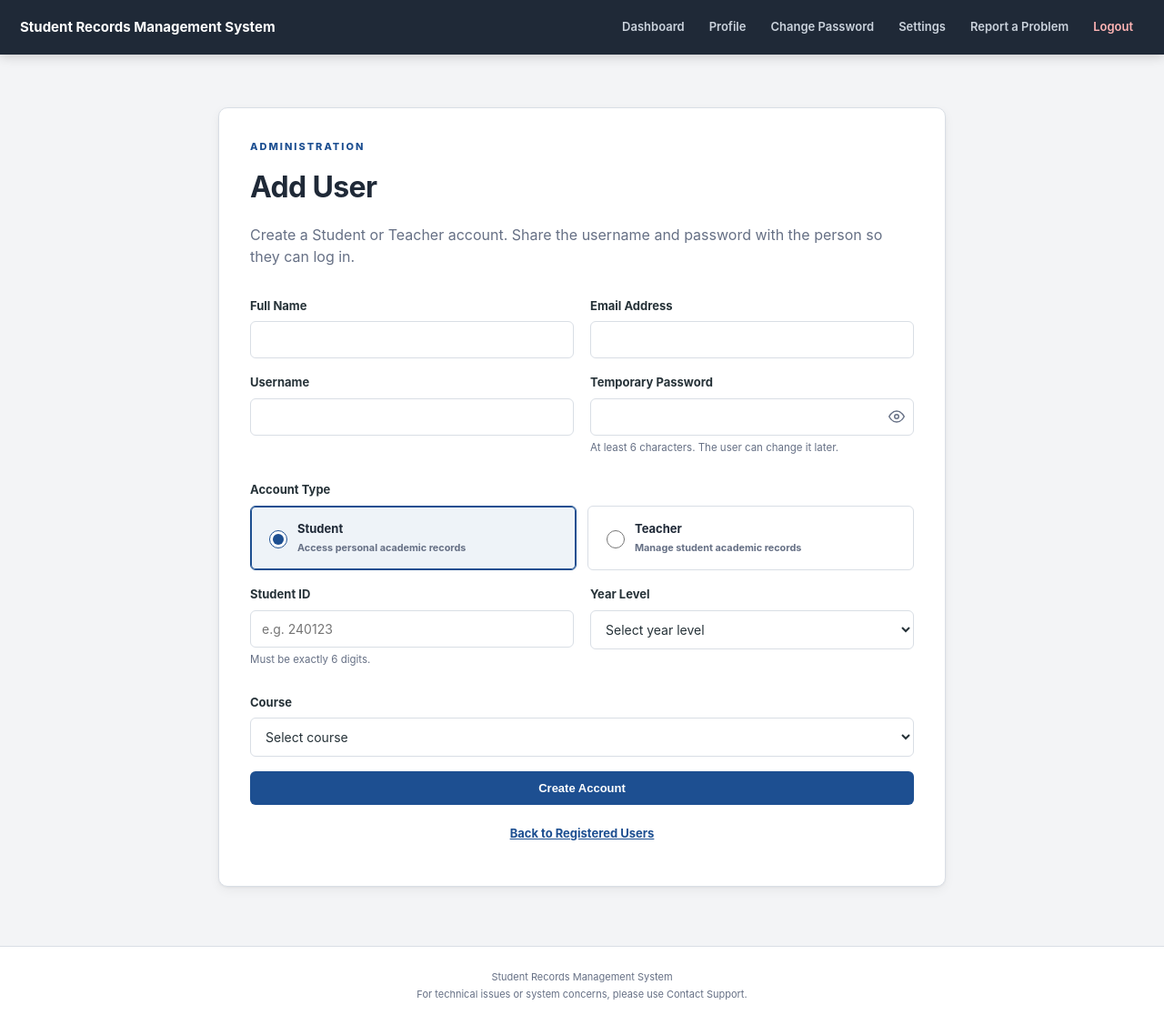
After one commit to azinethdawntubat-cloud/acadex, a Flask app: page /admin/add-user in a window 1280 px wide. The commit adds this page. Shown: the whole page at 91% size. Run offline with Flask 3, Linux system fonts and the light colour scheme; the visitor is signed in with stand-in values (Sample User, id 1).

Commit message:
Add files via upload

```diff
--- a/app.py
+++ b/app.py
@@ -2,7 +2,10 @@ import base64
 import re
 from difflib import SequenceMatcher
 
-from flask import Flask, render_template, request, redirect, url_for, session, flash
+from flask import (
+    Flask, render_template, request, redirect, url_for, session, flash,
+    send_from_directory
+)
 from werkzeug.security import generate_password_hash, check_password_hash
 from functools import wraps
 
@@ -325,6 +328,95 @@ def filter_students_for_teacher(teacher, args):
     return result, selected_course, selected_year, student_id_search
 
 
+def email_taken(email):
+    """Login accepts an email address, so emails must be unique too."""
+    email = email.strip().lower()
+    return any(u["email"].lower() == email for u in users)
+
+
+def create_account_from_form(form):
+    """
+    Validate the account form (shared by public Sign Up and the admin's
+    Add User page), then append the new account to `users`.
+
+    Returns the new user dict. Raises ValueError with a friendly message
+    when something is wrong, so callers just flash it.
+    """
+    global next_user_id
+
+    name = form.get("name", "").strip()
+    email = form.get("email", "").strip()
+    username = form.get("username", "").strip()
+    password = form.get("password", "")
+    role = form.get("role", "").strip().lower()
+    student_id = form.get("student_id", "").strip()
+    year_level = form.get("year_level", "").strip()
+    course = form.get("course", "").strip()
+
+    if not name or not email or not username or not password:
+        raise ValueError("Please fill in all required fields.")
+
+    if len(password) < 6:
+        raise ValueError("Password must be at least 6 characters.")
+
+    if role not in ("student", "teacher"):
+        raise ValueError("Please select Student or Teacher.")
+
+    if find_user_by_username(username):
+        raise ValueError("Username is already taken.")
+
+    if email_taken(email):
+        raise ValueError("Email address is already registered.")
+
+    if role == "student":
+        if not student_id:
+            raise ValueError("Student ID is required for students.")
+
+        if not STUDENT_ID_PATTERN.fullmatch(student_id):
+            raise ValueError("Student ID must be exactly 6 digits.")
+
+        if not year_level:
+            raise ValueError("Please select the year level.")
+
+        if year_level not in YEAR_LEVELS:
+            raise ValueError("Please select a valid year level.")
+
+        if course not in COURSES:
+            raise ValueError("Please select a valid course.")
+
+        # Prevent duplicate student IDs.
+        if student_id_taken(student_id):
+            raise ValueError("Student ID is already registered.")
+
+    else:
+        # Teachers do not choose a course. The administrator
+        # assigns their courses and year levels after the account exists.
+        student_id = ""
+        year_level = ""
+        course = ""
+
+    new_user = {
+        "id": next_user_id,
+        "name": name,
+        "email": email,
+        "username": username,
+        "password": generate_password_hash(password),
+        "role": role,
+        "student_id": student_id,
+        "year_level": year_level,
+        "course": course
+    }
+
+    if role == "teacher":
+        # Course + year level pairs assigned by the admin.
+        new_user["assignments"] = []
+
+    users.append(new_user)
+    next_user_id += 1
+
+    return new_user
+
+
 # ============================================================
 # LOGIN / ROLE PROTECTION
 # ============================================================
@@ -404,74 +496,9 @@ def index():
 
 @app.route("/signup", methods=["GET", "POST"])
 def signup():
-    global next_user_id
-
     if request.method == "POST":
         try:
-            name = request.form.get("name", "").strip()
-            email = request.form.get("email", "").strip()
-            username = request.form.get("username", "").strip()
-            password = request.form.get("password", "")
-            role = request.form.get("role", "").strip().lower()
-            student_id = request.form.get("student_id", "").strip()
-            year_level = request.form.get("year_level", "").strip()
-            course = request.form.get("course", "").strip()
-
-            if not name or not email or not username or not password:
-                raise ValueError("Please fill in all required fields.")
-
-            if len(password) < 6:
-                raise ValueError("Password must be at least 6 characters.")
-
-            # Public sign-up is only for students and teachers.
-            if role not in ("student", "teacher"):
-                raise ValueError("Please select Student or Teacher.")
-
-            if find_user_by_username(username):
-                raise ValueError("Username is already taken.")
-
-            if role == "student":
-                if not student_id:
-                    raise ValueError("Student ID is required for students.")
-
-                if not STUDENT_ID_PATTERN.fullmatch(student_id):
-                    raise ValueError("Student ID must be exactly 6 digits.")
-
-                if not year_level:
-                    raise ValueError("Please select your year level.")
-
-                if course not in COURSES:
-                    raise ValueError("Please select a valid course.")
-
-                # Prevent duplicate student IDs.
-                if student_id_taken(student_id):
-                    raise ValueError("Student ID is already registered.")
-
-            else:
-                # Teachers do not choose a course. The administrator
-                # assigns their courses and year levels after sign-up.
-                student_id = ""
-                year_level = ""
-                course = ""
-
-            new_user = {
-                "id": next_user_id,
-                "name": name,
-                "email": email,
-                "username": username,
-                "password": generate_password_hash(password),
-                "role": role,
-                "student_id": student_id,
-                "year_level": year_level,
-                "course": course
-            }
-
-            if role == "teacher":
-                # Course + year level pairs assigned by the admin.
-                new_user["assignments"] = []
-
-            users.append(new_user)
-            next_user_id += 1
+            create_account_from_form(request.form)
 
             flash("Account created successfully. You can now log in.", "success")
             return redirect(url_for("login"))
@@ -511,6 +538,38 @@ def logout():
     session.clear()
     flash("You have been logged out.", "success")
     return redirect(url_for("login"))
+
+
+# ============================================================
+# INSTALLABLE APP (PWA): manifest, service worker, offline page
+# Lets Acadex be installed on PC (Chrome/Edge) and phones
+# (Android Chrome, iPhone/iPad Safari "Add to Home Screen").
+# ============================================================
+
+@app.route("/manifest.webmanifest")
+def web_manifest():
+    response = send_from_directory(
+        app.static_folder, "manifest.webmanifest",
+        mimetype="application/manifest+json"
+    )
+    response.headers["Cache-Control"] = "no-cache"
+    return response
+
+
+@app.route("/sw.js")
+def service_worker():
+    # Served from the site root so the worker can control every page.
+    response = send_from_directory(
+        app.static_folder, "sw.js", mimetype="application/javascript"
+    )
+    response.headers["Cache-Control"] = "no-cache"
+    response.headers["Service-Worker-Allowed"] = "/"
+    return response
+
+
+@app.route("/offline")
+def offline():
+    return render_template("offline.html")
 
 
 # ============================================================
@@ -1018,6 +1077,50 @@ def change_password():
 
 
 # ============================================================
+# ADMIN: ADD A STUDENT OR TEACHER ACCOUNT
+# ============================================================
+
+@app.route("/admin/add-user", methods=["GET", "POST"])
+@role_required("admin")
+def admin_add_user():
+    # ?role=teacher / ?role=student pre-selects the account type.
+    preselect = request.args.get("role", "student")
+    if preselect not in ("student", "teacher"):
+        preselect = "student"
+
+    if request.method == "POST":
+        try:
+            new_user = create_account_from_form(request.form)
+
+            if new_user["role"] == "teacher":
+                flash(
+                    f"Teacher account for {new_user['name']} was created. "
+                    "Now assign the courses and year levels they handle.",
+                    "success"
+                )
+                return redirect(
+                    url_for("admin_teacher_assignments", user_id=new_user["id"])
+                )
+
+            flash(f"Student account for {new_user['name']} was created.", "success")
+            return redirect(url_for("dashboard"))
+
+        except ValueError as error:
+            flash(str(error), "danger")
+            # Keep what the admin typed (never the password).
+            preselect = request.form.get("role", preselect)
+
+        except Exception:
+            flash("Something went wrong while creating the account.", "danger")
+
+    return render_template(
+        "admin_add_user.html",
+        form=request.form if request.method == "POST" else {},
+        preselect=preselect
+    )
+
+
+# ============================================================
 # ADMIN: RESET A STUDENT'S OR TEACHER'S PASSWORD
 # ============================================================
 
--- a/static/script.js
+++ b/static/script.js
@@ -193,6 +193,63 @@ function initDigitsOnlyFields() {
 }
 
 // ============================================================
+// INSTALLABLE APP (PWA): service worker + "Install App" button
+// - Chrome / Edge / Android: uses the browser's install prompt.
+// - iPhone / iPad Safari: no prompt exists, so we show the steps.
+// ============================================================
+
+let deferredInstallPrompt = null;
+
+function isStandalone() {
+    return window.matchMedia("(display-mode: standalone)").matches ||
+        window.navigator.standalone === true;
+}
+
+function isIOS() {
+    return /iphone|ipad|ipod/i.test(navigator.userAgent) ||
+        (navigator.platform === "MacIntel" && navigator.maxTouchPoints > 1);
+}
+
+function initPWA() {
+    if ("serviceWorker" in navigator) {
+        navigator.serviceWorker.register("/sw.js", { scope: "/" }).catch(() => {});
+    }
+
+    const btn = document.getElementById("installBtn");
+    if (!btn || isStandalone()) return;
+
+    window.addEventListener("beforeinstallprompt", (event) => {
+        event.preventDefault();
+        deferredInstallPrompt = event;
+        btn.hidden = false;
+    });
+
+    window.addEventListener("appinstalled", () => {
+        deferredInstallPrompt = null;
+        btn.hidden = true;
+    });
+
+    // iOS Safari never fires beforeinstallprompt, so always offer the hint.
+    if (isIOS()) btn.hidden = false;
+
+    btn.addEventListener("click", async () => {
+        if (deferredInstallPrompt) {
+            deferredInstallPrompt.prompt();
+            await deferredInstallPrompt.userChoice;
+            deferredInstallPrompt = null;
+            btn.hidden = true;
+        } else if (isIOS()) {
+            alert(
+                "To install Acadex on your iPhone/iPad:\n\n" +
+                "1. Tap the Share button in Safari (square with an arrow).\n" +
+                "2. Choose \"Add to Home Screen\".\n" +
+                "3. Tap Add."
+            );
+        }
+    });
+}
+
+// ============================================================
 // INIT
 // ============================================================
 
@@ -202,4 +259,5 @@ document.addEventListener("DOMContentLoaded", () => {
     initSignupForm();
     initSettingsPage();
     initDigitsOnlyFields();
+    initPWA();
 });
--- a/static/style.css
+++ b/static/style.css
@@ -1214,3 +1214,38 @@ footer { animation: fadeIn .6s ease .3s both; }
     position: absolute; width: 1px; height: 1px; padding: 0; margin: -1px;
     overflow: hidden; clip: rect(0, 0, 0, 0); white-space: nowrap; border: 0;
 }
+
+
+/* ============================================================
+   ADMIN HEADER ACTIONS + "INSTALL APP" BUTTON
+   ============================================================ */
+
+.header-actions {
+    display: flex;
+    flex-wrap: wrap;
+    gap: 10px;
+}
+
+@media (max-width: 800px) {
+    .header-actions { width: 100%; flex-direction: column; }
+    .header-actions .btn { text-align: center; }
+}
+
+.topnav .install-btn {
+    font: inherit;
+    font-size: 13px;
+    font-weight: 700;
+    color: #fff;
+    background: var(--blue);
+    border: 0;
+    border-radius: 6px;
+    padding: 9px 14px;
+    cursor: pointer;
+}
+
+.topnav .install-btn:hover { filter: brightness(1.12); }
+.topnav .install-btn[hidden] { display: none; }
+
+@media (max-width: 800px) {
+    .topnav .install-btn { text-align: left; }
+}
--- /dev/null
+++ b/templates/admin_add_user.html
@@ -0,0 +1,97 @@
+{% extends "base.html" %}
+{% block title %}Add User - Student Records{% endblock %}
+{% block topbar_title %}Add User{% endblock %}
+
+{% block content %}
+<div class="form-wrap single">
+    <div class="form-card wide">
+        <p class="eyebrow">ADMINISTRATION</p>
+        <h1>Add User</h1>
+        <p class="muted">Create a Student or Teacher account. Share the username and password with the person so they can log in.</p>
+
+        <form method="POST" autocomplete="off">
+            <div class="two-col">
+                <div>
+                    <label>Full Name</label>
+                    <input type="text" name="name" value="{{ form.get('name', '') }}" required>
+                </div>
+                <div>
+                    <label>Email Address</label>
+                    <input type="email" name="email" value="{{ form.get('email', '') }}" required>
+                </div>
+            </div>
+
+            <div class="two-col">
+                <div>
+                    <label>Username</label>
+                    <input type="text" name="username" value="{{ form.get('username', '') }}" autocomplete="off" required>
+                </div>
+                <div>
+                    <label>Temporary Password</label>
+                    <input type="password" name="password" minlength="6" autocomplete="new-password" required>
+                    <p class="field-hint">At least 6 characters. The user can change it later.</p>
+                </div>
+            </div>
+
+            <label>Account Type</label>
+            <div class="role-select">
+                <label class="role-option">
+                    <input type="radio" name="role" value="student" {% if preselect != "teacher" %}checked{% endif %}>
+                    <span>Student</span>
+                    <small>Access personal academic records</small>
+                </label>
+
+                <label class="role-option">
+                    <input type="radio" name="role" value="teacher" {% if preselect == "teacher" %}checked{% endif %}>
+                    <span>Teacher</span>
+                    <small>Manage student academic records</small>
+                </label>
+            </div>
+
+            <div id="studentFields">
+                <div class="two-col">
+                    <div>
+                        <label>Student ID</label>
+                        <input
+                            type="text"
+                            id="studentIdInput"
+                            name="student_id"
+                            value="{{ form.get('student_id', '') }}"
+                            inputmode="numeric"
+                            pattern="\d{6}"
+                            maxlength="6"
+                            placeholder="e.g. 240123"
+                            title="Student ID must be exactly 6 digits">
+                        <p class="field-hint">Must be exactly 6 digits.</p>
+                    </div>
+                    <div>
+                        <label>Year Level</label>
+                        <select name="year_level">
+                            <option value="" disabled {% if not form.get('year_level') %}selected{% endif %}>Select year level</option>
+                            {% for level in YEAR_LEVELS %}
+                                <option value="{{ level }}" {% if form.get('year_level') == level %}selected{% endif %}>{{ level }}</option>
+                            {% endfor %}
+                        </select>
+                    </div>
+                </div>
+
+                <label>Course</label>
+                <select name="course">
+                    <option value="" disabled {% if not form.get('course') %}selected{% endif %}>Select course</option>
+                    {% for course in COURSES %}
+                        <option value="{{ course }}" {% if form.get('course') == course %}selected{% endif %}>{{ course }}</option>
+                    {% endfor %}
+                </select>
+            </div>
+
+            <div id="teacherFields" style="display:none;">
+                <p class="field-hint">After the account is created you will be taken to the assignments page to choose the courses and year levels this teacher handles.</p>
+            </div>
+
+            <button class="btn primary full" type="submit">Create Account</button>
+        </form>
+
+        <p class="form-footer"><a href="{{ url_for('dashboard') }}">Back to Registered Users</a></p>
+    </div>
+</div>
+{% endblock %}
--- a/templates/base.html
+++ b/templates/base.html
@@ -4,6 +4,18 @@
     <meta charset="UTF-8">
     <meta name="viewport" content="width=device-width, initial-scale=1.0">
     <title>{% block title %}Student Records{% endblock %}</title>
+
+    <!-- Installable app (PWA) -->
+    <link rel="manifest" href="{{ url_for('web_manifest') }}">
+    <meta name="theme-color" content="#1f2937">
+    <meta name="application-name" content="Acadex">
+    <meta name="mobile-web-app-capable" content="yes">
+    <meta name="apple-mobile-web-app-capable" content="yes">
+    <meta name="apple-mobile-web-app-title" content="Acadex">
+    <meta name="apple-mobile-web-app-status-bar-style" content="default">
+    <link rel="icon" type="image/png" sizes="192x192" href="{{ url_for('static', filename='icons/icon-192.png') }}">
+    <link rel="apple-touch-icon" href="{{ url_for('static', filename='icons/apple-touch-icon.png') }}">
+
     <link rel="stylesheet" href="{{ url_for('static', filename='style.css') }}">
     <script>
         // Applied before the page paints, so there is no light-mode flash
@@ -46,6 +58,7 @@
                 <a href="{{ url_for('signup') }}">Register</a>
                 <a href="{{ url_for('contact') }}">Contact Support</a>
             {% endif %}
+            <button type="button" class="install-btn" id="installBtn" hidden>Install App</button>
         </nav>
     </header>
 
```
Also changed, not shown: static/sw.js (added, +66 -0 lines), templates/admin_dashboard.html (+6 -1 lines), templates/offline.html (added, +38 -0 lines), README.md, static/icons/apple-touch-icon.png (added), static/icons/icon-192.png (added), static/icons/icon-512.png (added), static/icons/icon-maskable-192.png (added), static/icons/icon-maskable-512.png (added), static/manifest.webmanifest (added).
